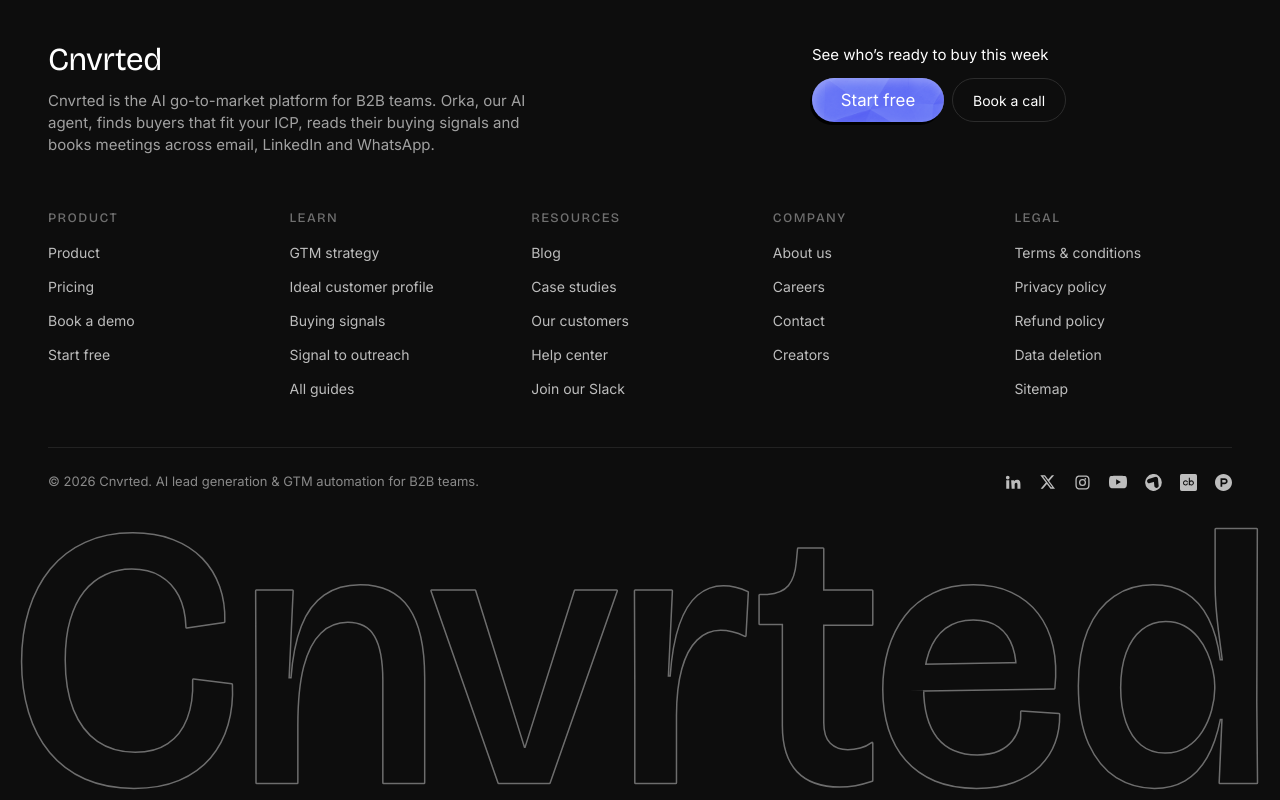
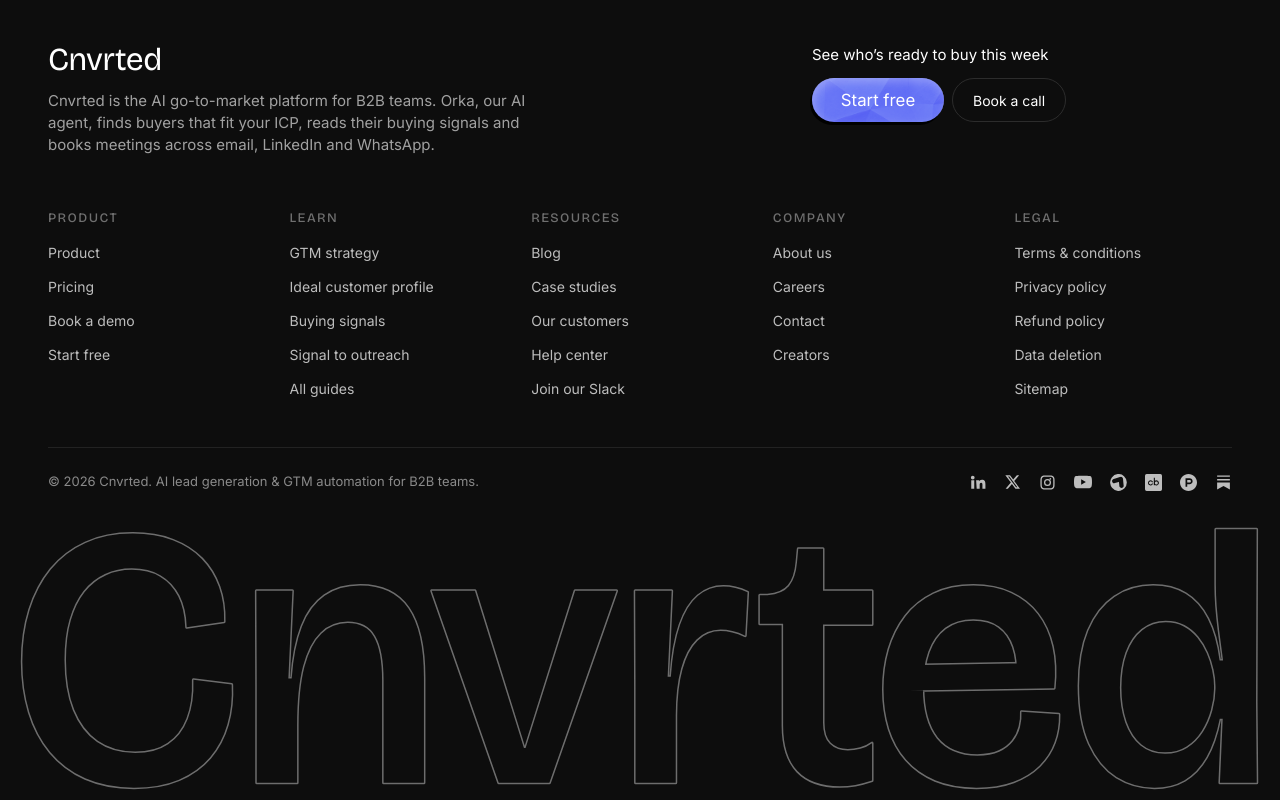
Before and after one commit to Sharan-6905/cnverted, a Next.js app: page /pricing in a window 1280 px wide. Shown: the part 2105-2905 px from the top of the page. Built offline with nearby package versions, Linux system fonts and the light colour scheme; no server answers; a web font is replaced by a local one.

Commit message:
Add Substack to footer social links

```diff
--- a/src/components/crockedglass/site-footer.tsx
+++ b/src/components/crockedglass/site-footer.tsx
@@ -200,6 +200,7 @@ export function CgFooter() {
             <a href="https://platform.tracxn.com/a/d/company/6a0e1d801be61b269ccb48d6/cnvrted.com" aria-label="Cnvrted on Tracxn" target="_blank" rel="noopener noreferrer"><TracxnIcon width={17} height={17} /></a>
             <a href="https://www.crunchbase.com/organization/cnvrted" aria-label="Cnvrted on Crunchbase" target="_blank" rel="noopener noreferrer"><CrunchbaseIcon width={17} height={17} /></a>
             <a href="https://www.producthunt.com/products/cnvrted" aria-label="Cnvrted on Product Hunt" target="_blank" rel="noopener noreferrer"><ProductHuntIcon width={17} height={17} /></a>
+            <a href="https://substack.com/@cnvrted" aria-label="Cnvrted on Substack" title="Substack" target="_blank" rel="noopener noreferrer"><svg width="17" height="17" viewBox="0 0 24 24" fill="currentColor" aria-hidden="true"><path d="M3 2h18v2H3V2Zm0 5h18v2H3V7Zm0 5h18v10l-9-5-9 5V12Z" /></svg></a>
           </div>
         </div>
       </div>
```
